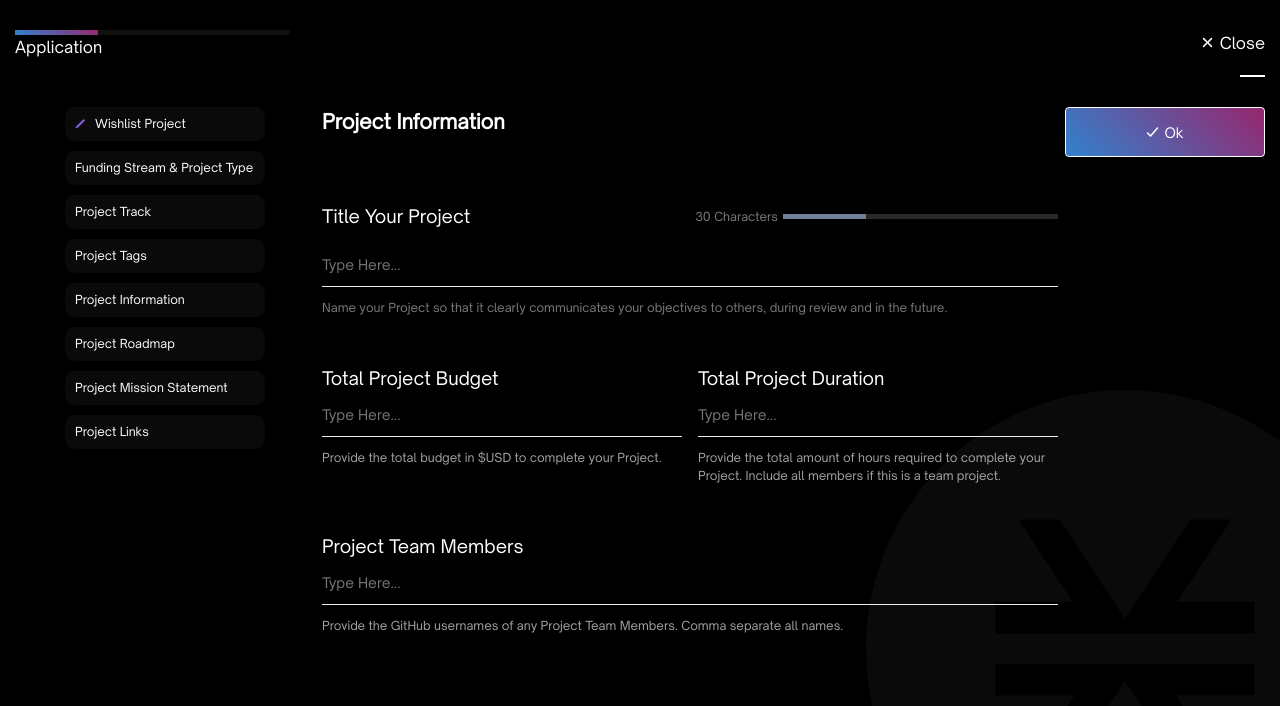
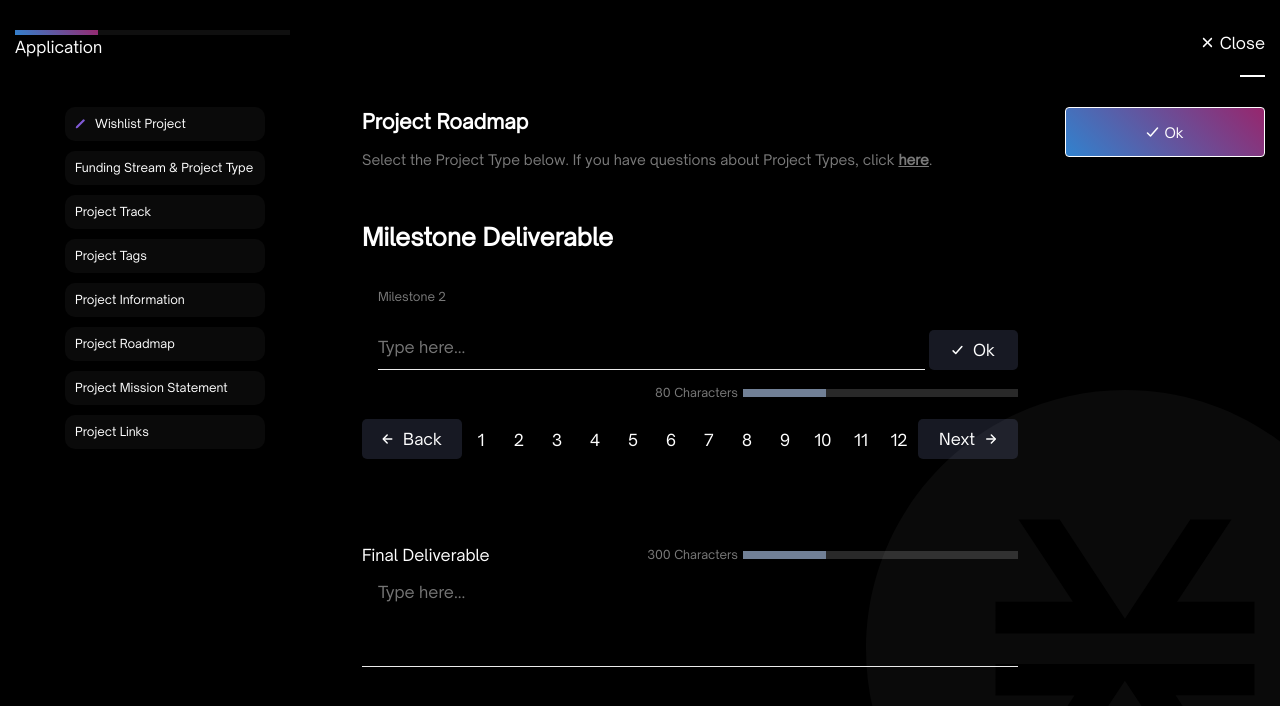
Before and after one commit to stacksgov/grants-dashboard, a Next.js app: page /application in a window 1280 px wide. Shown: the top 706 px of the page. Built offline with nearby package versions, Linux system fonts and the light colour scheme.

Commit message:
finished project roadmap

```diff
--- /dev/null
+++ b/components/application/ProjectRoadmap.js
@@ -0,0 +1,146 @@
+import styles from './ProjectRoadmap.module.css';
+import Link from 'next/link';
+
+const ProjectRoadmap = () => {
+	return (
+		<div className={styles.projectRoadmapWrapper}>
+			<h1>Project Roadmap</h1>
+			<p className={styles.subtitle}>
+				Select the Project Type below. If you have questions about Project Types, click{' '}
+				<Link href="/">
+					<a>here</a>
+				</Link>
+				.
+			</p>
+			<h2>Milestone Deliverable</h2>
+			<div className={styles.firstSection}>
+				<label>Milestone 2</label>
+				<div className={styles.inputWrapper}>
+					<input placeholder="Type here..." />
+					<button>
+						<svg
+							width="11"
+							height="10"
+							viewBox="0 0 11 10"
+							fill="none"
+							xmlns="http://www.w3.org/2000/svg"
+						>
+							<path
+								d="M9.875 1.49959L3.75 8.49959L1.125 5.87459"
+								stroke="white"
+								stroke-width="1.5"
+								stroke-linecap="round"
+								stroke-linejoin="round"
+							/>
+						</svg>
+						Ok
+					</button>
+				</div>
+				<div className={styles.progressBarWrapper}>
+					<p>80 Characters</p>
+					<div className={styles.progressBar}>
+						<span
+							style={{
+								background: '#718096',
+								width: '30%',
+								height: '100%',
+								display: 'block'
+							}}
+						></span>
+					</div>
+				</div>
+			</div>
+			<div className={styles.milestoneStepsWrapper}>
+				<div className={styles.milestoneSteps}>
+					<button>
+						<svg
+							width="11"
+							height="10"
+							viewBox="0 0 11 10"
+							fill="none"
+							xmlns="http://www.w3.org/2000/svg"
+						>
+							<path
+								d="M5.172 8.9376L1.2345 5.0001L5.172 1.0626"
+								stroke="white"
+								stroke-width="1.5"
+								stroke-linecap="round"
+								stroke-linejoin="round"
+							/>
+							<path
+								d="M1.78137 5.00011H9.76574"
+								stroke="white"
+								stroke-width="1.5"
+								stroke-linecap="round"
+								stroke-linejoin="round"
+							/>
+						</svg>
+						Back
+					</button>
+					<div>
+						<p>1</p>
+						<p>2</p>
+						<p>3</p>
+						<p>4</p>
+						<p>5</p>
+						<p>6</p>
+						<p>7</p>
+						<p>8</p>
+						<p>9</p>
+						<p>10</p>
+						<p>11</p>
+						<p>12</p>
+					</div>
+				</div>
+				<div>
+					<button>
+						Next{' '}
+						<svg
+							width="12"
+							height="10"
+							viewBox="0 0 12 10"
+							fill="none"
+							xmlns="http://www.w3.org/2000/svg"
+						>
+							<path
+								d="M6.32812 1.0625L10.2656 5L6.32812 8.9375"
+								stroke="white"
+								stroke-width="1.5"
+								stroke-linecap="round"
+								stroke-linejoin="round"
+							/>
+							<path
+								d="M9.71887 5.00029H1.7345"
+								stroke="white"
+								stroke-width="1.5"
+								stroke-linecap="round"
+								stroke-linejoin="round"
+							/>
+						</svg>
+					</button>
+				</div>
+			</div>
+			<div className={styles.secondSection}>
+				<div>
+					<label>Final Deliverable</label>
+					<div className={styles.progressBarWrapper}>
+						<p>300 Characters</p>
+						<div className={styles.progressBar}>
+							<span
+								style={{
+									background: '#718096',
+									width: '30%',
+									height: '100%',
+									display: 'block'
+								}}
+							></span>
+						</div>
+					</div>
+				</div>
+				<input placeholder="Type here..." />
+			</div>
+		</div>
+	);
+};
+
+export default ProjectRoadmap;
--- /dev/null
+++ b/components/application/ProjectRoadmap.module.css
@@ -0,0 +1,137 @@
+
+
+.projectRoadmapWrapper h1{
+  font-size: 20px;
+  padding-bottom: 12px;
+  }
+
+  .subtitle {
+    padding-bottom: 49px;
+    font-size: 14px;
+    color: rgba(255, 255, 255, 0.48);
+  }
+
+  .subtitle a {
+    text-decoration: underline;
+    font-weight: 700;
+    color: rgba(255, 255, 255, 0.48);
+    }
+
+
+    .subtitle a:hover {
+    color: white;
+    }
+
+    .projectRoadmapWrapper h2 {
+      padding-bottom: 28px;
+    }
+
+    .firstSection {
+      padding-left: 16px;
+    }
+
+    .firstSection label {
+      color: rgba(255, 255, 255, 0.48);
+      font-size: 12px;
+    }
+
+
+  .inputWrapper {
+    display: flex;
+    gap: 4px;
+    padding-top: 18px;
+    padding-bottom: 14px;
+  }
+
+  .firstSection input {
+    border-bottom: 1px solid rgba(255, 255, 255, 0.92);
+    background-color: #000000;
+    border-right: none;
+    border-left: none;
+    border-top: none;
+    padding: 10px 0;
+    color: white;
+    width: 100%;
+  }
+
+  .projectRoadmapWrapper button{
+    width: 100px;
+    height: 40px;
+    display: flex;
+    align-items: center;
+    justify-content: center;
+    gap: 10px;
+    padding: 10px 12px;
+    background-color: #171923;
+    color: white;
+    border: none;
+    margin-top: 5px;
+    border-radius: 5px;
+  }
+
+
+  .progressBarWrapper {
+    display: flex;
+    align-items: center;
+    gap: 5px;
+    font-size: 12px;
+    color: rgba(255, 255, 255, 0.48);
+    justify-content: flex-end;
+
+  }
+
+  .progressBar {
+    width: 275px;
+    height: 8px;
+    background-color: rgba(255, 255, 255, 0.16);
+    }
+
+    .milestoneStepsWrapper {
+      display: flex;
+      padding-top: 12px;
+    }
+
+    .milestoneSteps {
+      display: flex;
+      align-items: center;
+
+    }
+
+    .milestoneSteps div{
+      display: flex;
+
+      margin-top: 6px;
+    }
+
+    .milestoneSteps div p {
+    width: 38px;
+    text-align: center;
+    }
+
+    .secondSection {
+      padding-top: 84px;
+    }
+
+    .secondSection div {
+      display: flex;
+      align-items: center;
+      justify-content: space-between;
+    }
+
+    .secondSection:first-child{
+      padding-bottom: 10px;
+    }
+
+    .secondSection input{
+      border-bottom: 1px solid rgba(255, 255, 255, 0.92);
+      background-color: #000000;
+      border-right: none;
+      border-left: none;
+      border-top: none;
+      color: white;
+      width: 100%;
+      height: 100px;
+      padding-bottom: 50px;
+      padding-left: 16px;
+
+    }
--- a/pages/Index.module.css
+++ b/pages/Index.module.css
@@ -5,6 +5,8 @@
   height: 100%;
   position: absolute;
 }
+
+
 
 .indexWrapper {
   position: absolute;
--- a/pages/application.js
+++ b/pages/application.js
@@ -7,7 +7,8 @@ import OkButton from '../components/application/layout/OkButton';
 // import FundingStream from '../components/application/FundingStream';
 // import ProjectTrack from '../components/application/ProjectTrack';
 // import ProjectTags from '../components/application/ProjectTags';
-import ProjectInformation from '../components/application/ProjectInformation';
+// import ProjectInformation from '../components/application/ProjectInformation';
+import ProjectRoadmap from '../components/application/ProjectRoadmap';
 
 const Application = () => {
 	return (
@@ -22,7 +23,8 @@ const Application = () => {
 					{/* <FundingStream /> */}
 					{/* <ProjectTrack /> */}
 					{/* <ProjectTags /> */}
-					<ProjectInformation />
+					{/* <ProjectInformation /> */}
+					<ProjectRoadmap />
 				</div>
 				<div>
 					<OkButton />
```
Also changed, not shown: pages/index.js (+10 -10 lines).
